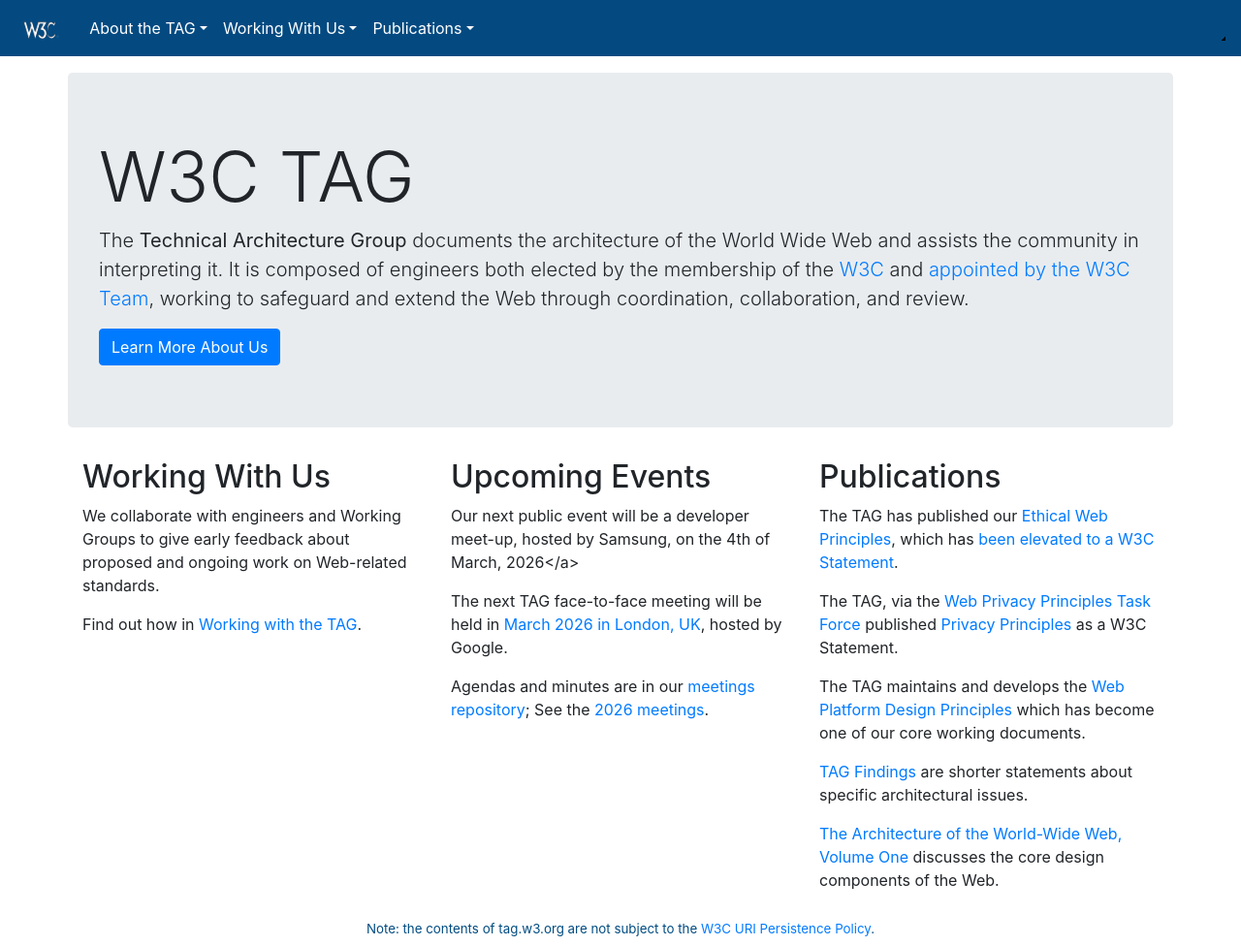
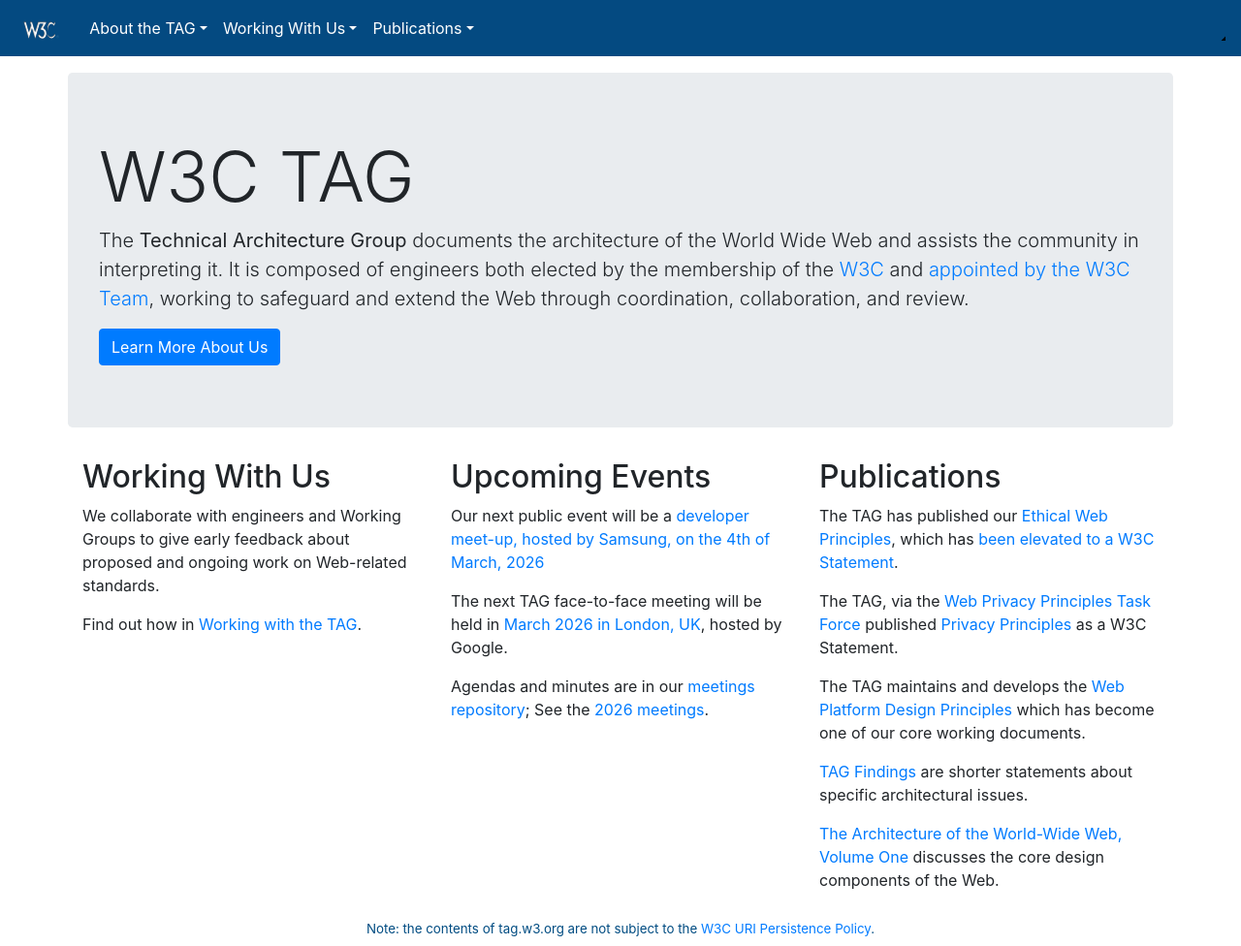
Before and after one commit to w3ctag/tag.w3.org, a Jekyll site: the page built from index.md, in a window 1280 px wide and 976 px high. Shown: the whole window at 97% size. Built offline with Jekyll 4.4.1, drawn with Linux system fonts in a browser that asks for light colours; nearby versions of some CDN libraries; library files that are not in the unit come from our copies; part of the change alters nothing that is shown.

```diff
--- a/index.md
+++ b/index.md
@@ -17,7 +17,7 @@ title: W3C Technical Architecture Group
 
 <h2><span class="glyphicon glyphicon-calendar" aria-hidden="true"></span> Upcoming Events</h2>
 
-<p>Our next public event will be a developer meet-up, hosted by Samsung, on the 4th of March, 2026</a></p>
+<p>Our next public event will be a <a href="https://ti.to/web-standards/meet-the-w3c-tag">developer meet-up, hosted by Samsung, on the 4th of March, 2026</a></p>
 
 <p>The next TAG face-to-face meeting will be held in <a href="https://github.com/w3ctag/meetings/tree/gh-pages/2026/03-London">March 2026 in London, UK</a>, hosted by Google.</p>
 
```
